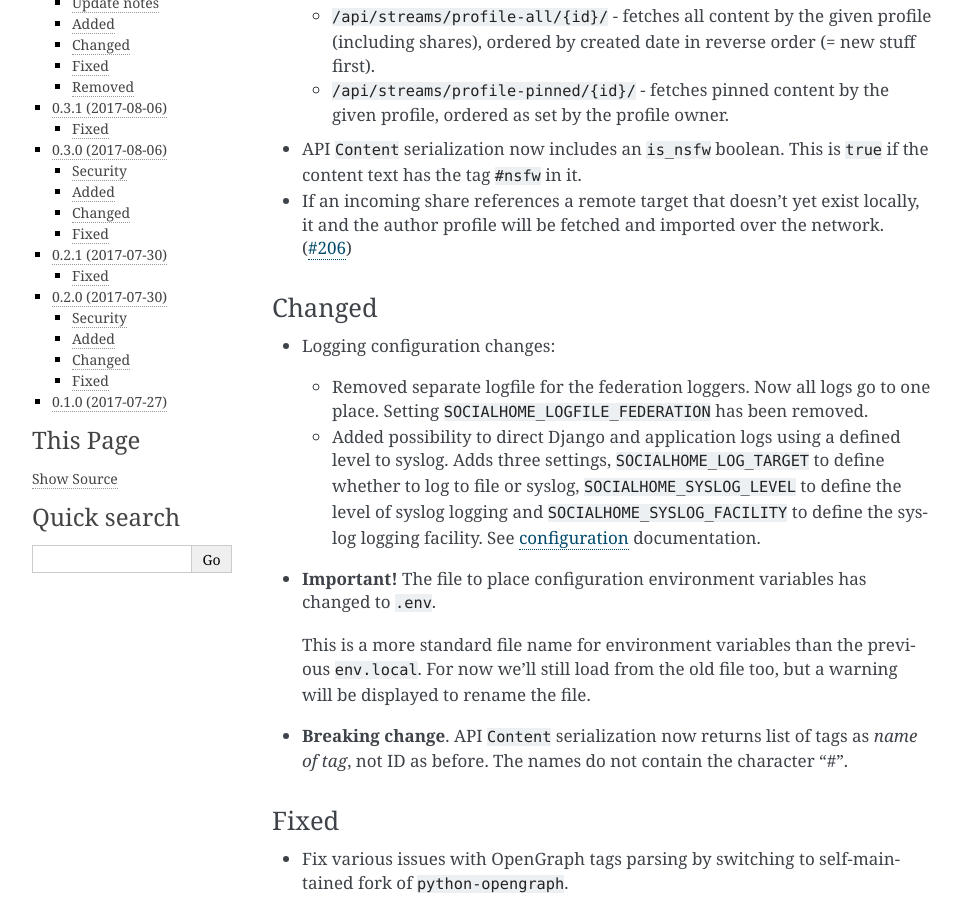
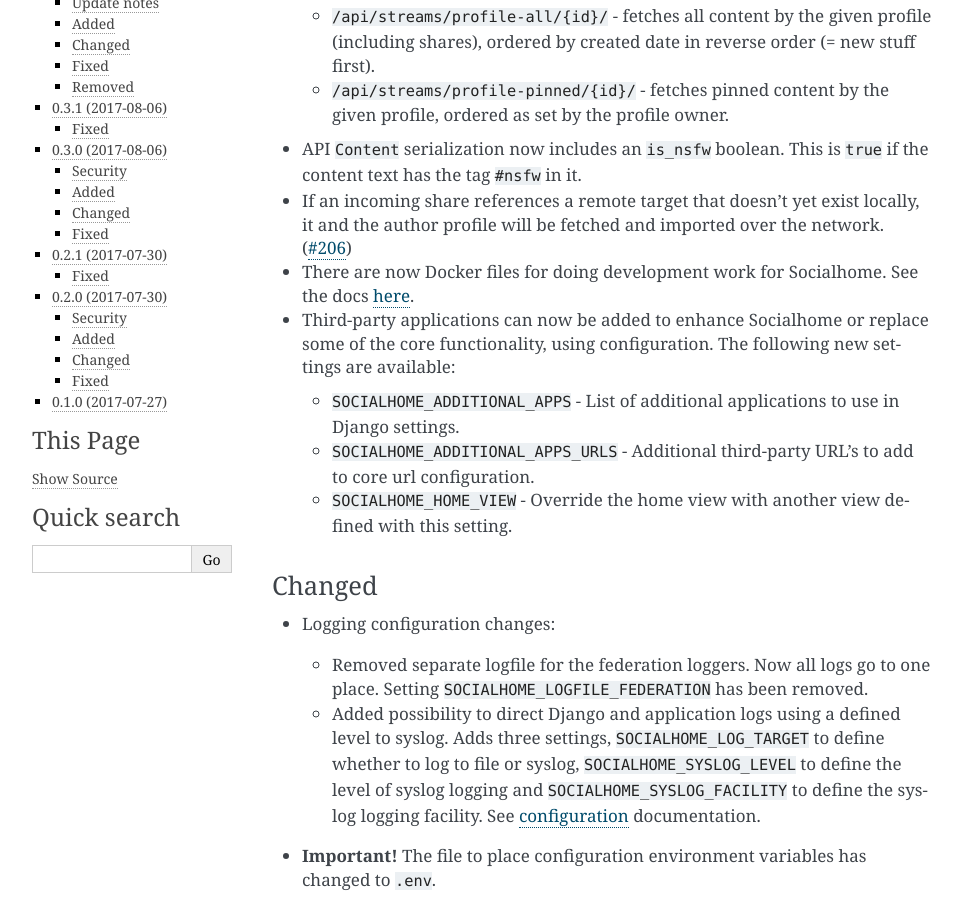
Before and after one commit to jaywink/socialhome, a Sphinx documentation site: the page built from docs/changelog.rst, in a window 1280 px wide and 900 px high, scrolled down 333 px. Shown: the whole window, without its empty margins (148-1110 px from the left). Built offline with Sphinx 7.4.7, drawn with Linux system fonts in a browser that asks for light colours.

Commit message:
Add changelog for #334 and #336

```diff
--- a/docs/changelog.rst
+++ b/docs/changelog.rst
@@ -18,6 +18,14 @@
 * API ``Content`` serialization now includes an ``is_nsfw`` boolean. This is ``true`` if the content text has the tag ``#nsfw`` in it.
 
 * If an incoming share references a remote target that doesn't yet exist locally, it and the author profile will be fetched and imported over the network. (`#206 <https://github.com/jaywink/socialhome/issues/206>`_)
+
+* There are now Docker files for doing development work for Socialhome. See the docs `here <https://socialhome.readthedocs.io/en/latest/development.html#developing-with-docker>`_.
+
+* Third-party applications can now be added to enhance Socialhome or replace some of the core functionality, using configuration. The following new settings are available:
+
+  * ``SOCIALHOME_ADDITIONAL_APPS`` - List of additional applications to use in Django settings.
+  * ``SOCIALHOME_ADDITIONAL_APPS_URLS`` - Additional third-party URL's to add to core url configuration.
+  * ``SOCIALHOME_HOME_VIEW`` - Override the home view with another view defined with this setting.
 
 Changed
 .......
```
